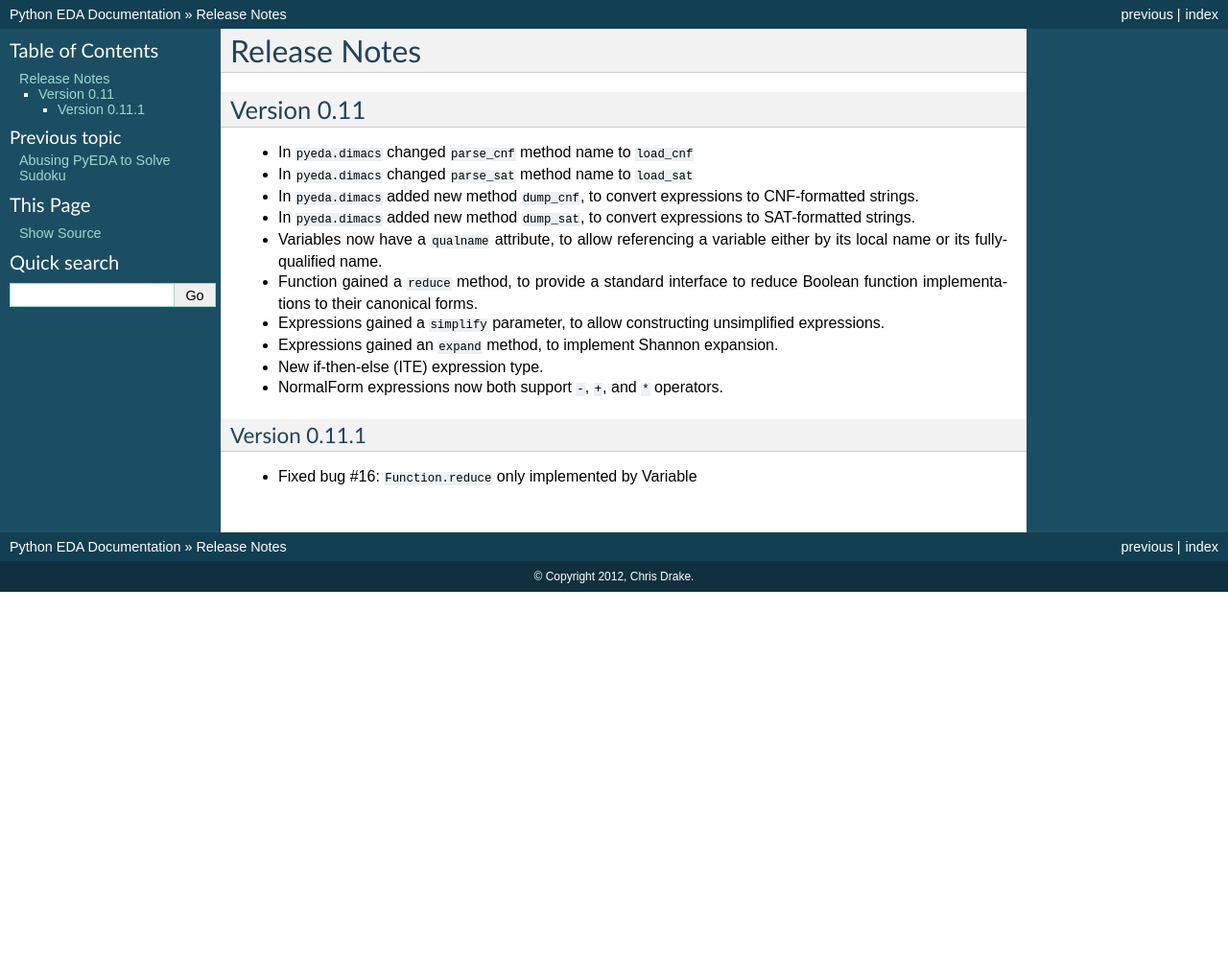
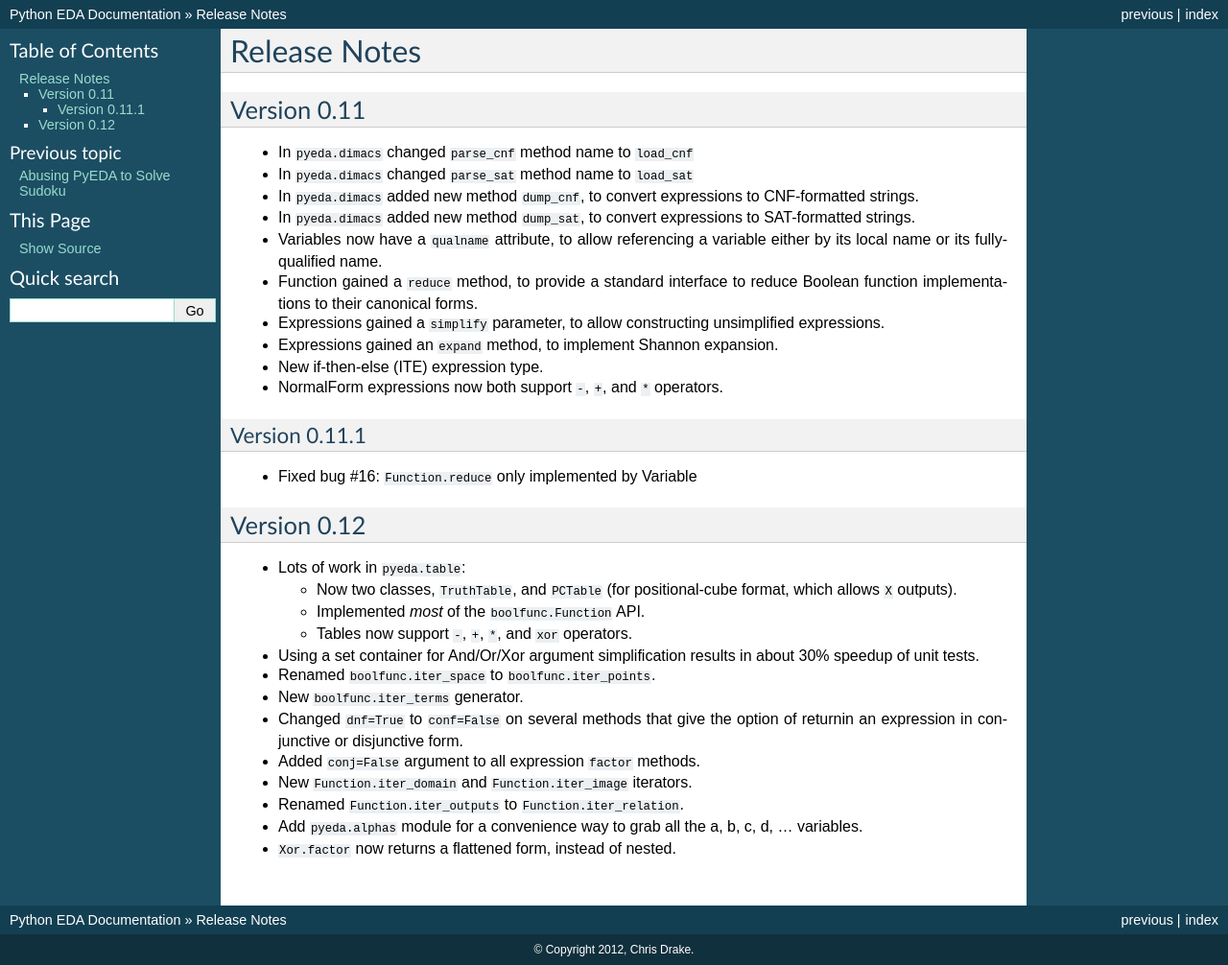
Before and after one commit to cjdrake/pyeda, a Sphinx documentation site: the page built from doc/source/relnotes.rst, in a window 1280 px wide. Shown: the whole page at 96% size. Built offline with Sphinx 7.4.7, drawn with Linux system fonts in a browser that asks for light colours; before the commit the page ends 900 px from its top, so only the background shows below that.

Commit message:
Create 0.12 release notes

```diff
--- a/doc/source/relnotes.rst
+++ b/doc/source/relnotes.rst
@@ -27,3 +27,26 @@ Version 0.11.1
 --------------
 
 * Fixed bug #16: ``Function.reduce`` only implemented by Variable
+
+Version 0.12
+============
+
+* Lots of work in ``pyeda.table``:
+
+  * Now two classes, ``TruthTable``, and ``PCTable``
+    (for positional-cube format, which allows ``X`` outputs).
+  * Implemented *most* of the ``boolfunc.Function`` API.
+  * Tables now support ``-``, ``+``, ``*``, and ``xor`` operators.
+
+* Using a set container for And/Or/Xor argument simplification results in
+  about 30% speedup of unit tests.
+* Renamed ``boolfunc.iter_space`` to ``boolfunc.iter_points``.
+* New ``boolfunc.iter_terms`` generator.
+* Changed ``dnf=True`` to ``conf=False`` on several methods that give the
+  option of returnin an expression in conjunctive or disjunctive form.
+* Added ``conj=False`` argument to all expression ``factor`` methods.
+* New ``Function.iter_domain`` and ``Function.iter_image`` iterators.
+* Renamed ``Function.iter_outputs`` to ``Function.iter_relation``.
+* Add ``pyeda.alphas`` module for a convenience way to grab all the a, b, c, d,
+  ... variables.
+* ``Xor.factor`` now returns a flattened form, instead of nested.
```
